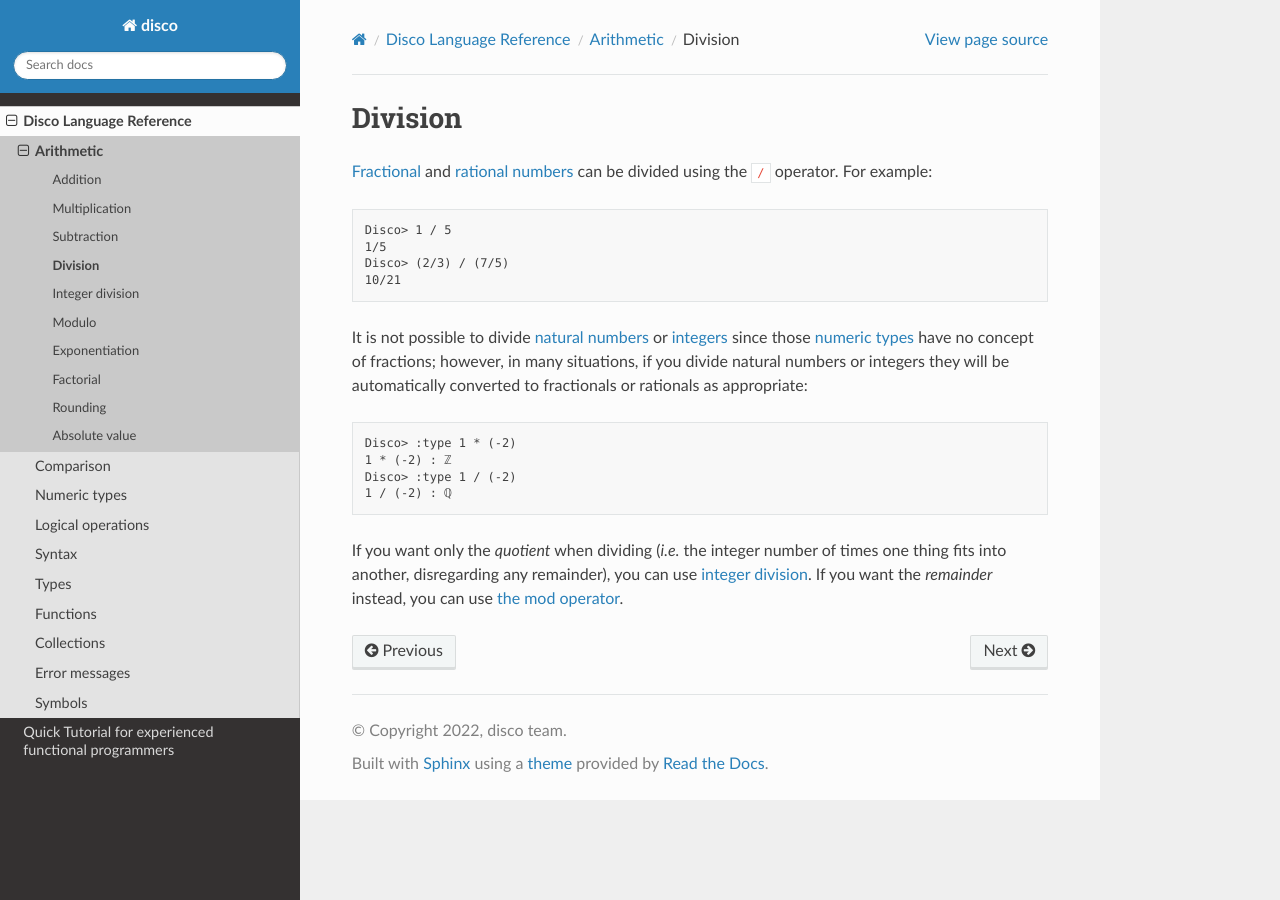
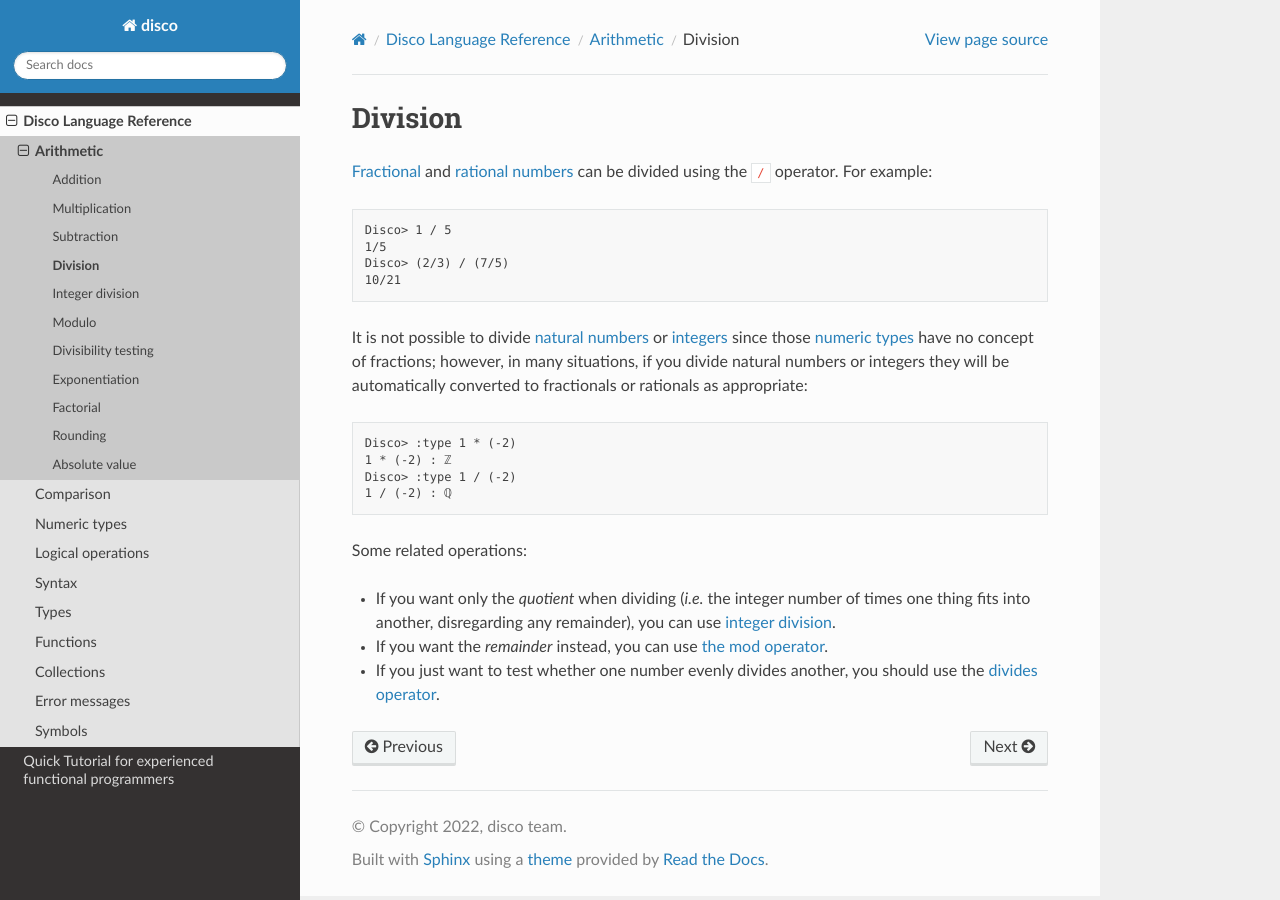
Before and after one commit to disco-lang/disco, a Sphinx documentation site: the page built from docs/reference/division.rst, in a window 1280 px wide. Built offline with Sphinx 7.4.7 and the Read the Docs theme 2.0.0, drawn with Linux system fonts in a browser that asks for light colours; pages that are not in the unit, such as notebooks, are missing from menus.

Commit message:
add page on divisibility testing

```diff
--- a/docs/reference/arithmetic.rst
+++ b/docs/reference/arithmetic.rst
@@ -12,6 +12,7 @@
    division
    integerdiv
    mod
+   divides
    exponentiation
    factorial
    round
--- a/docs/reference/division.rst
+++ b/docs/reference/division.rst
@@ -24,7 +24,12 @@
    Disco> :type 1 / (-2)
    1 / (-2) : ℚ
 
-If you want only the *quotient* when dividing (*i.e.* the integer
-number of times one thing fits into another, disregarding any
-remainder), you can use :doc:`integer division <integerdiv>`.  If you
-want the *remainder* instead, you can use :doc:`the mod operator <mod>`.
+Some related operations:
+
+- If you want only the *quotient* when dividing (*i.e.* the integer
+  number of times one thing fits into another, disregarding any
+  remainder), you can use :doc:`integer division <integerdiv>`.
+- If you want the *remainder* instead, you can use :doc:`the mod operator
+  <mod>`.
+- If you just want to test whether one number evenly divides another,
+  you should use the :doc:`divides operator <divides>`.
```
Also changed, not shown: docs/reference/divides.rst (added, +28 -0 lines).
